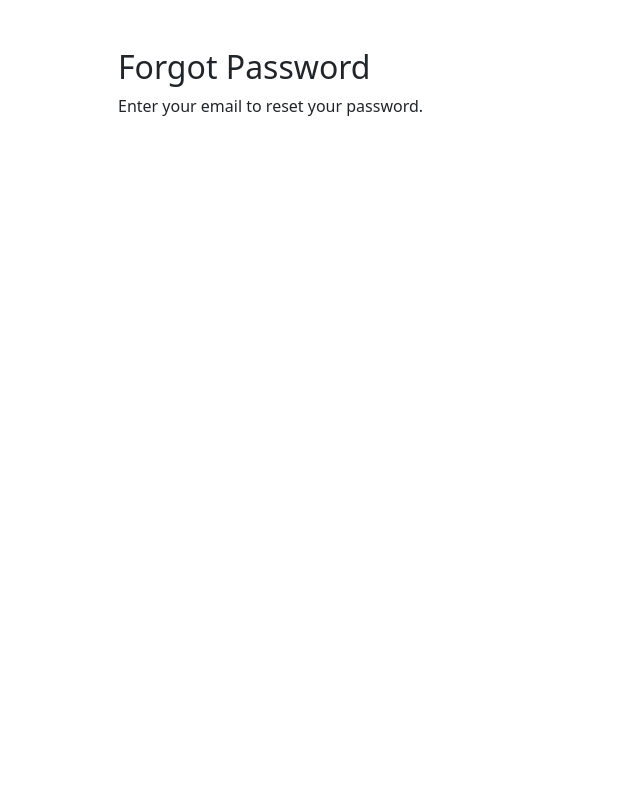
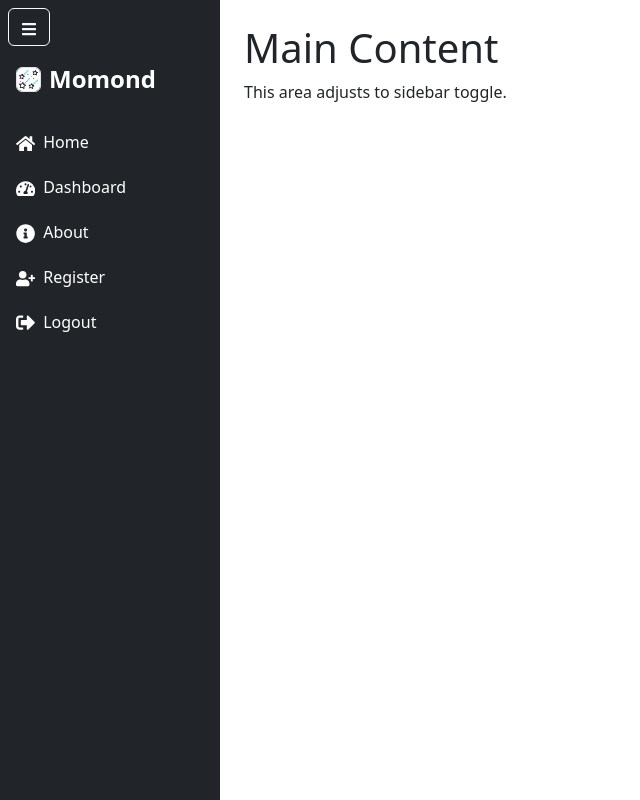
Before and after one commit to remon-shiba/third-react, a React (Vite) app: page /forgot-password in a window 1280 px wide. Shown: the top 800 px of the page, without its empty margins (0-640 px from the left). Built offline with nearby package versions, Linux system fonts and the light colour scheme.

Commit message:
initial commit

```diff
--- a/src/App.jsx
+++ b/src/App.jsx
@@ -4,7 +4,7 @@ import Sidebar from './components/Sidebar';
 import AppRoutes from './routes/AppRoutes';
 
 const App = () => {
-  const [isLoggedIn, setIsLoggedIn] = useState(false);
+  const [isLoggedIn, setIsLoggedIn] = useState(true);
 
   return (
     <Router>
--- a/src/components/Sidebar.jsx
+++ b/src/components/Sidebar.jsx
@@ -51,7 +51,7 @@ export default function Sidebar() {
 
         <ul className="nav flex-column w-100">
           <SidebarLink
-            to="/"
+            to="/home"
             icon={<FaHome />}
             label="Home"
             collapsed={collapsed}
--- a/src/routes/AppRoutes.jsx
+++ b/src/routes/AppRoutes.jsx
@@ -5,6 +5,7 @@ import ForgotPassword from '../pages/ForgotPassword';
 import Home from '../pages/Home';
 import Dashboard from '../pages/Dashboard';
 import About from '../pages/About';
+import Sidebar from '../components/Sidebar';
 
 const AppRoutes = ({ setIsLoggedIn }) => {
   return (
@@ -13,9 +14,13 @@ const AppRoutes = ({ setIsLoggedIn }) => {
       <Route path="/login" element={<Login />} />
       <Route path="/register" element={<Registration />} />
       <Route path="/forgot-password" element={<ForgotPassword />} />
+
+      <Route element={<Sidebar />}>
       <Route path="/home" element={<Home />} />
       <Route path="/dashboard" element={<Dashboard />} />
       <Route path="/about" element={<About />} />
+
+      </Route>
     </Routes>
   );
 };
```
Also changed, not shown: 1 other file (tests, documents, lock files or other folders).
